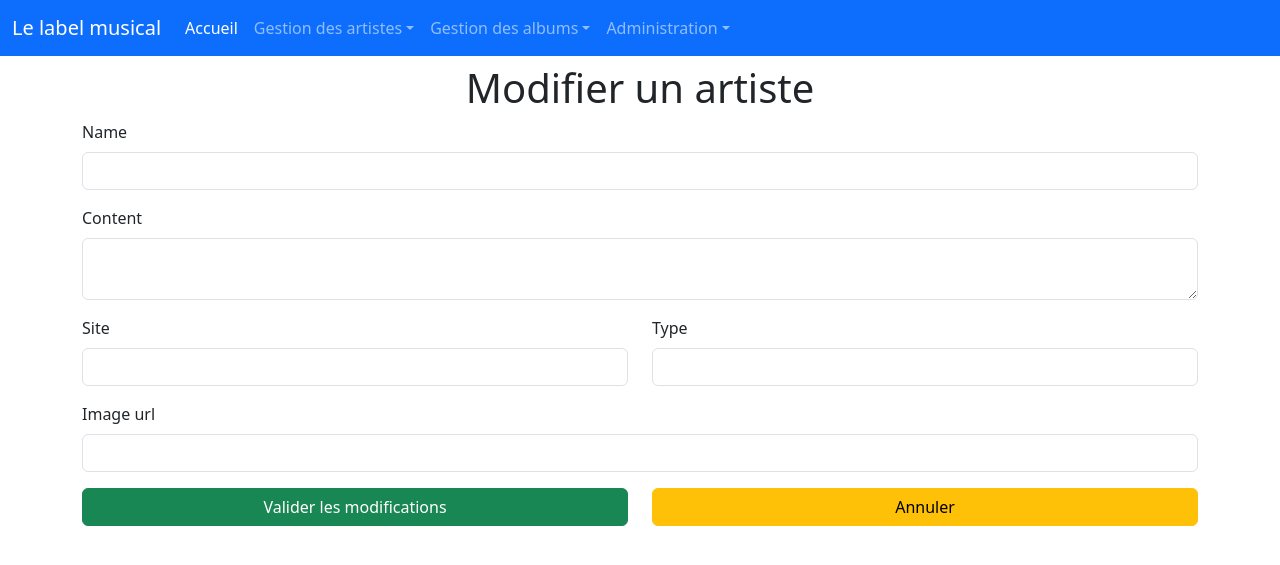
After one commit to cordrink/sym-music_lib, a Symfony app: template templates/admin/artist/updateArtist.html.twig in a window 1280 px wide. The commit adds this page. Shown: the top 565 px of the page. Run offline with Twig, Linux system fonts and the light colour scheme; the template is opened without the code that fills it, so the values that code supplies are empty; form fields are guessed from the names that the template uses; some libraries are stand-ins or nearby versions.

Commit message:
feat:mise en place de la fonctionnalite de modification d'artiste

```diff
--- a/templates/admin/artist/list_artist.html.twig
+++ b/templates/admin/artist/list_artist.html.twig
@@ -42,7 +42,7 @@
                         </p>
                     </td>
                     <td class="col-2">
-                        <a href="" class="btn btn-primary">
+                        <a href="{{ path('admin_artist_update', {id: artist.id}) }}" class="btn btn-primary">
                             <i class='bx bx-edit'></i>
                         </a>
                         <a href="" class="btn btn-danger" data-bs-toggle="modal" data-bs-target="#exampleModal">
--- /dev/null
+++ b/templates/admin/artist/updateArtist.html.twig
@@ -0,0 +1,29 @@
+{% extends 'base.html.twig' %}
+
+{% block title %}
+    Modification artiste
+{% endblock %}
+
+{% block body %}
+    <h1 class="pt-2 text-center">Modifier un artiste</h1>
+    {{ form_start(form) }}
+
+    {{ form_row(form.name) }}
+    {{ form_row(form.content) }}
+    <div class="row">
+        <div class="col">{{ form_row(form.site) }}</div>
+        <div class="col">{{ form_row(form.type) }}</div>
+    </div>
+    {{ form_row(form.imageUrl) }}
+
+    <div class="row">
+        <div class="col">
+            <input type="submit" class="btn btn-success w-100" value="Valider les modifications">
+        </div>
+        <div class="col">
+            <a href="{{ path('admin_artist') }}" class="btn btn-warning w-100">Annuler</a>
+        </div>
+    </div>
+
+    {{ form_end(form) }}
+{% endblock %}
```
Also changed, not shown: src/Controller/Admin/ArtistController.php (+22 -0 lines), src/Form/ArtistType.php (+11 -3 lines).
